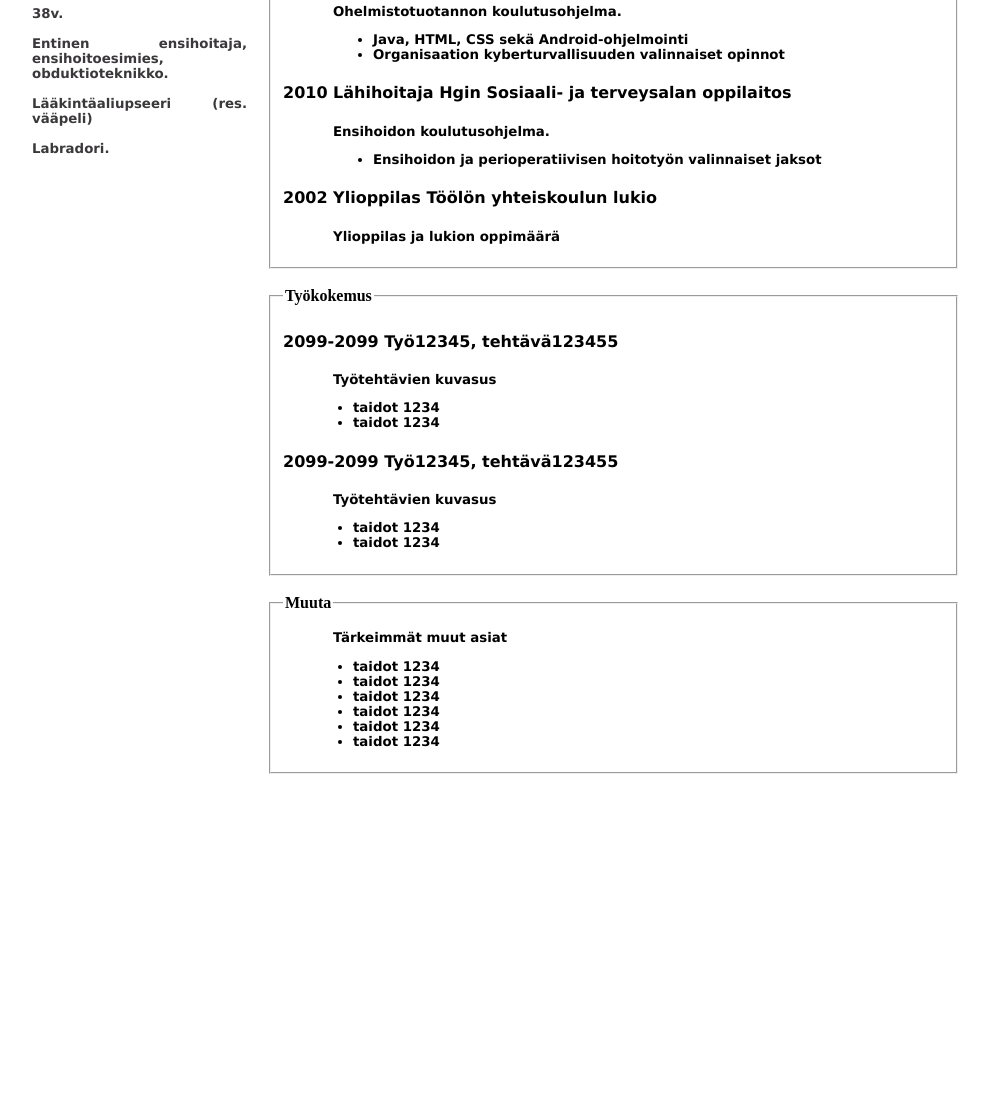
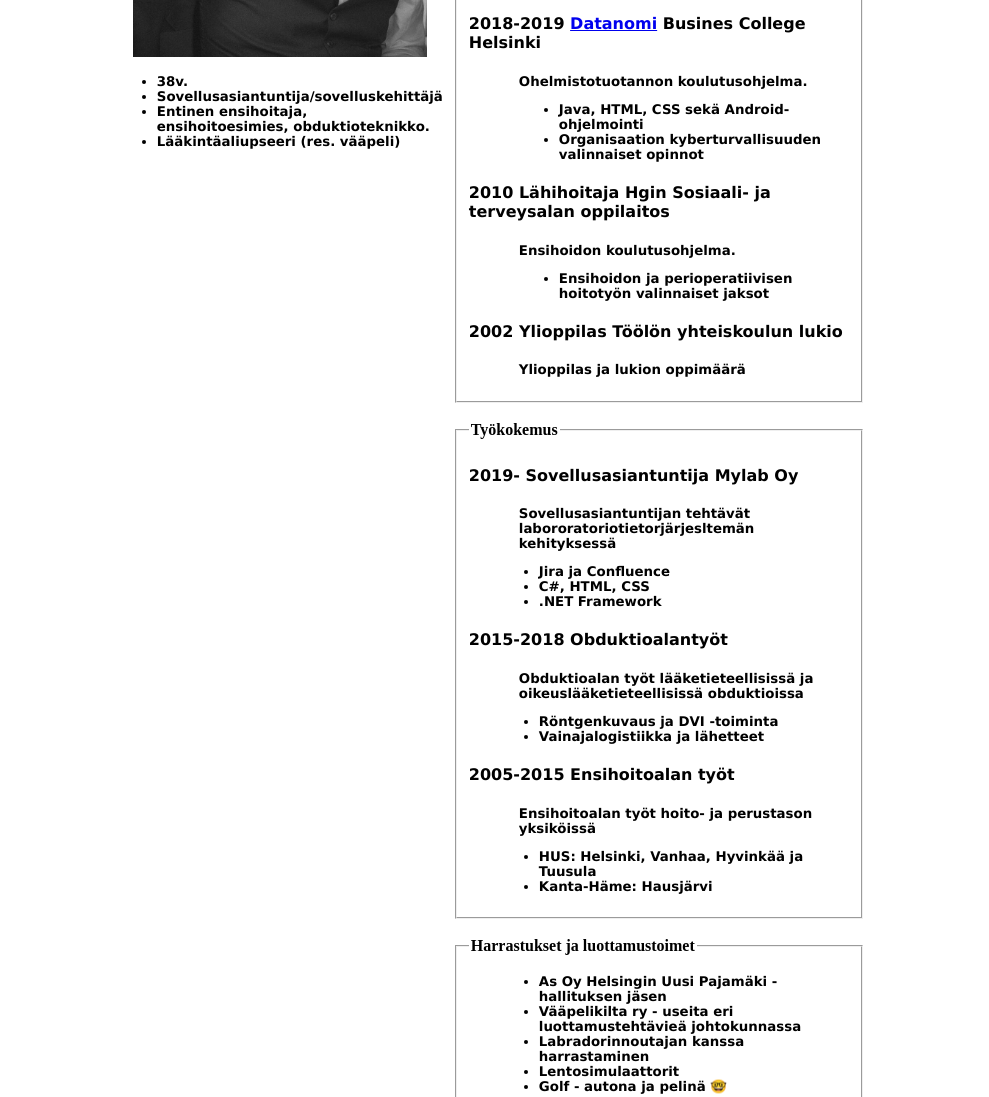
Before and after one commit to heikkijuhani/web-dev-intro, a plain HTML site: page docs/index.html in a window 1280 px wide. Shown: the part 340-1437 px from the top of the page, without its empty margins (145-1134 px from the left). Before the commit the page ends 1141 px from the top, so only its background shows below. Drawn offline with Linux system fonts and the light colour scheme.

Commit message:
Add files via upload

```diff
--- a/docs/index.html
+++ b/docs/index.html
@@ -1,18 +1,20 @@
 <!DOCTYPE html>
 <html>
+
 <head>
     <title>Heikki Kumpare's CV</title>
     <meta charset="UTF-8">
     <meta charset="UTF-8">
-        <link rel="icon" type="image/ico" href="heikki1.jpg"/>
+    <link rel="icon" type="image/ico" href="heikki1.jpg" />
     <meta name="viewport" content="width=device-width, initial-scale=1">
     <style>
-            fieldset{
+        fieldset {
             margin-left: 10px;
             margin-right: 10px;
 
         }
-            p{
+
+        p {
             font-family: 'Lucida Sans', 'Lucida Sans Regular', 'Lucida Grande', 'Lucida Sans Unicode', Geneva, Verdana, sans-serif;
             font-size: 10pt;
         }
@@ -22,12 +24,22 @@
             font-size: 10pt;
 
         }
-            table, th, td {
+
+        table,
+        th,
+        td {
             border: 0px solid black;
             border-collapse: collapse;
 
         }
-            h4{
+
+        h1{
+            font-family: 'Lucida Sans', 'Lucida Sans Regular', 'Lucida Grande', 'Lucida Sans Unicode', Geneva, Verdana, sans-serif;
+            font-size: 20pt;
+
+        }
+
+        h4 {
             font-family: 'Lucida Sans', 'Lucida Sans Regular', 'Lucida Grande', 'Lucida Sans Unicode', Geneva, Verdana, sans-serif;
             font-size: 12pt;
 
@@ -43,14 +55,15 @@
         }
     </style>
 </head>
+
 <body>
     <center>
         <h1>Heikki Juhani Kumpare (os. Pietilä)</h1>
 
-        <hr>
+        <hr style="width: 55%;">
 
-        <table style="width:75%">
-            <th align="left" valign="top" style="width: 25%;" >
+        <table style="width:60%">
+            <th align="left" valign="top" style="width: 25%;">
 
                 <center>
                     <img src="heikki1.jpg" alt="Heikki" style="width: 90%; margin-top: 26px;">
@@ -58,8 +71,16 @@
 
 
 
-            <p id="info" align="justify">38v.<br><br> Entinen ensihoitaja, ensihoitoesimies, obduktioteknikko.<br><br> Lääkintäaliupseeri (res. vääpeli)<br><br>
-                Labradori.</p>
+                <p id="info" align="justify">
+
+                    <ul>
+                        <li>38v.</li>
+                        <li>Sovellusasiantuntija/sovelluskehittäjä</li>
+                    <li>Entinen ensihoitaja, ensihoitoesimies, obduktioteknikko.</li>
+                        <li>Lääkintäaliupseeri (res. vääpeli)</li>
+
+
+                        </ul>
 
             </th>
 
@@ -68,7 +89,8 @@
                 <fieldset>
                     <legend>Koulutus / Education</legend>
 
-                    <h4>2020-2021 <a href="https://web.centria.fi/hakijalle/muut-koulutukset/highway-to-code-h2c" target="_blank">H2C -koulutusohjelma</a> Centria UAS</h4>
+                    <h4>2020-2021 <a href="https://web.centria.fi/hakijalle/muut-koulutukset/highway-to-code-h2c"
+                            target="_blank">H2C -koulutusohjelma</a> Centria UAS</h4>
 
 
                     <p style="margin-left: 50px;">Ohjelma on ohjelmistokehityksen koulutus,
@@ -81,7 +103,9 @@
 
 
 
-                    <h4>2018-2019 <a href="https://www.bc.fi/koulutukset/tieto-ja-viestintatekniikan-koulutus-aikuisille/" target="_blank">Datanomi</a> Busines College Helsinki</h4>
+                    <h4>2018-2019 <a
+                            href="https://www.bc.fi/koulutukset/tieto-ja-viestintatekniikan-koulutus-aikuisille/"
+                            target="_blank">Datanomi</a> Busines College Helsinki</h4>
                     <p style="margin-left: 50px;">Ohelmistotuotannon koulutusohjelma.</p>
                     <ul style="margin-left: 50px;">
                         <li>Java, HTML, CSS sekä Android-ohjelmointi</li>
@@ -106,22 +130,32 @@
                 <fieldset>
                     <legend>Työkokemus</legend>
 
-                    <h4>2099-2099 Työ12345, tehtävä123455</h4>
+                    <h4>2019- Sovellusasiantuntija Mylab Oy</h4>
 
 
-                    <p style="margin-left: 50px;">Työtehtävien kuvasus</p>
+                    <p style="margin-left: 50px;">Sovellusasiantuntijan tehtävät labororatoriotietorjärjesltemän kehityksessä</p>
                     <ul style="margin-left: 30px;">
-                    <li>taidot 1234</li>
-                    <li>taidot 1234</li>
+                        <li>Jira ja Confluence</li>
+                        <li>C#, HTML, CSS</li>
+                        <li>.NET Framework</li>
                     </ul>
 
-                    <h4>2099-2099 Työ12345, tehtävä123455</h4>
+                    <h4>2015-2018 Obduktioalantyöt</h4>
+
+                    <p style="margin-left: 50px;">Obduktioalan työt lääketieteellisissä ja oikeuslääketieteellisissä obduktioissa</p>
+                    <ul style="margin-left: 30px;">
+                        <li>Röntgenkuvaus ja DVI -toiminta</li>
+                        <li>Vainajalogistiikka ja lähetteet</li>
+                    </ul>
 
 
-                    <p style="margin-left: 50px;">Työtehtävien kuvasus</p>
+                    <h4>2005-2015 Ensihoitoalan työt</h4>
+
+
+                    <p style="margin-left: 50px;">Ensihoitoalan työt hoito- ja perustason yksiköissä</p>
                     <ul style="margin-left: 30px;">
-                    <li>taidot 1234</li>
-                    <li>taidot 1234</li>
+                        <li>HUS: Helsinki, Vanhaa, Hyvinkää ja Tuusula</li>
+                        <li>Kanta-Häme: Hausjärvi</li>
                     </ul>
 
 
@@ -131,17 +165,17 @@
                 <br>
 
                 <fieldset>
-                    <legend>Muuta</legend>
+                    <legend>Harrastukset ja luottamustoimet</legend>
 
 
-                    <p style="margin-left: 50px;">Tärkeimmät muut asiat</p>
+                    <p style="margin-left: 50px;"></p>
                     <ul style="margin-left: 30px;">
-                    <li>taidot 1234</li>
-                    <li>taidot 1234</li>
-                    <li>taidot 1234</li>
-                    <li>taidot 1234</li>
-                    <li>taidot 1234</li>
-                    <li>taidot 1234</li>
+                        <li>As Oy Helsingin Uusi Pajamäki - hallituksen jäsen</li>
+                        <li>Vääpelikilta ry - useita eri luottamustehtävieä johtokunnassa</li>
+                        <li>Labradorinnoutajan kanssa harrastaminen</li>
+                        <li>Lentosimulaattorit</li>
+                        <li>Golf - autona ja pelinä <b>🤓</b></li>
+
                     </ul>
 
 
@@ -149,4 +183,5 @@
             </th>
             </tablecenter>
 </body>
+
 </html>
```
Lines whose indentation alone changed are shown as unchanged.
